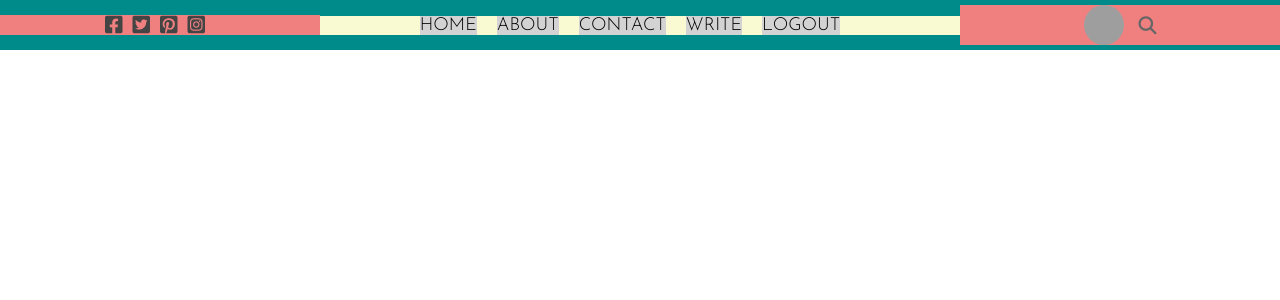
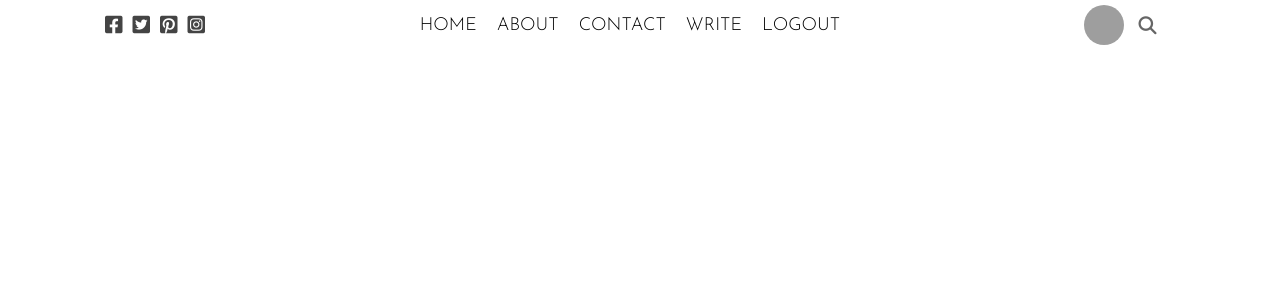
Before and after one commit to sadanmian/React-Blog, a React (Create React App) app: page / in a window 1280 px wide. Shown: the top 300 px of the page. Built offline with nearby package versions, Linux system fonts and the light colour scheme; grey boxes are pictures that could not be loaded.

Commit message:
Remove Background

```diff
--- a/src/topbar/topbar.css
+++ b/src/topbar/topbar.css
@@ -1,7 +1,7 @@
 .top {
   width: 100%;
   height: 50px;
-  background-color: darkcyan;
+  /* background-color: darkcyan; */
   position: sticky;
   top: 0;
   display: flex;
@@ -12,7 +12,7 @@
 .topLeft,
 .topRight {
   flex: 3;
-  background-color: lightcoral;
+  /* background-color: lightcoral; */
   display: flex;
   align-items: center;
   justify-content: center;
@@ -20,7 +20,7 @@
 
 .topCenter {
   flex: 6;
-  background-color: lightgoldenrodyellow;
+  /* background-color: lightgoldenrodyellow; */
 }
 
 .topIcon {
@@ -46,7 +46,7 @@
 }
 
 .topListItem {
-  background-color: lightgrey;
+  /* background-color: lightgrey; */
   margin-right: 20px;
   font-size: 18px;
   font-weight: 300;
@@ -59,3 +59,7 @@
   cursor: pointer;
   margin-left: 15px;
 }
+
+@media only screen and (max-width: 600px) {
+
+  }
```
